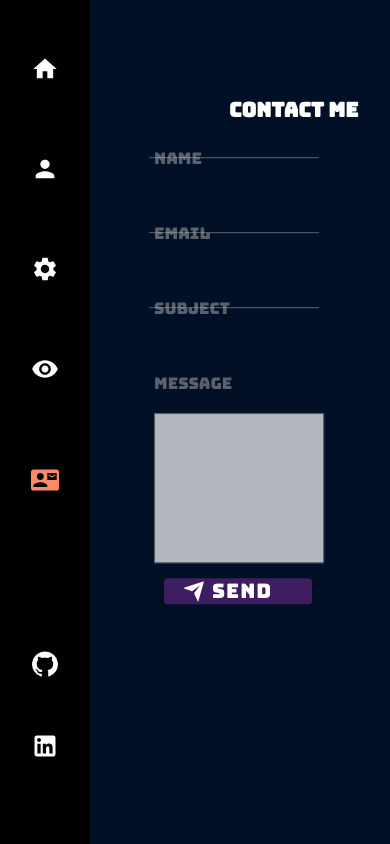
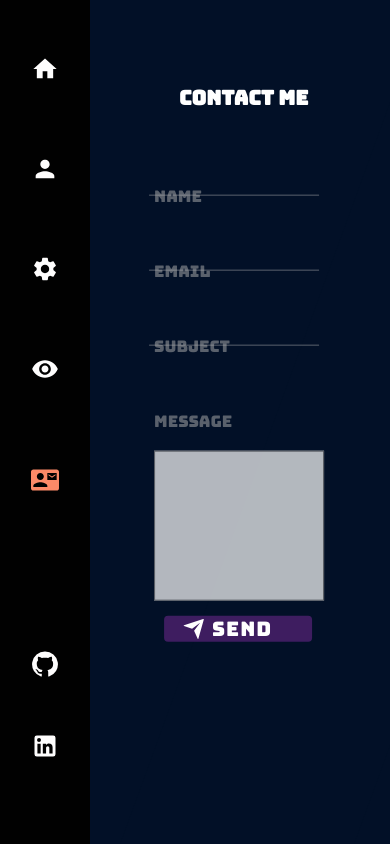
Before and after one commit to LifestreamX/portfolio, a React (Create React App) app: page /contact in a window 390 px wide. Built offline with nearby package versions, Linux system fonts and the light colour scheme.

Commit message:
finshed fixing mobile responsive issues for all pages

```diff
--- a/src/pages/contact/Contact.scss
+++ b/src/pages/contact/Contact.scss
@@ -347,7 +347,8 @@ button:active {
 
   h1 {
     font-size: 20px !important;
-    margin-left: 0px;
+    margin-left: 10px !important;
+    margin-bottom: 100px;
   }
 
   .animation-wrapper {
```
